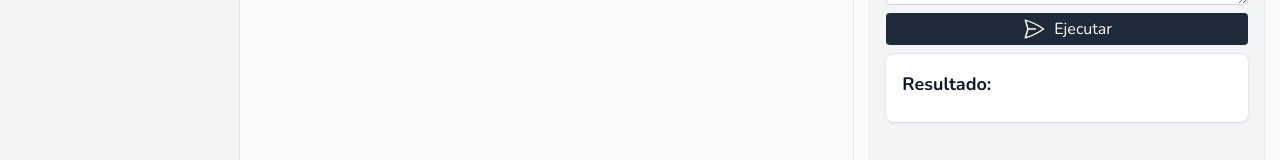
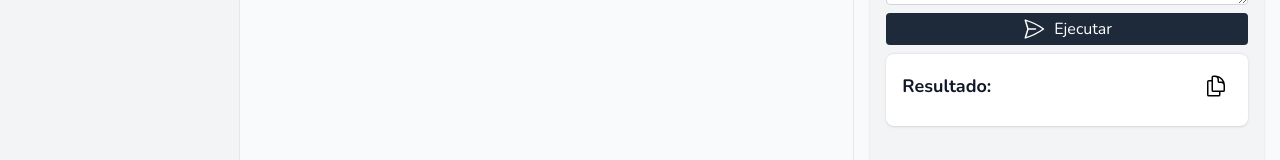
Before and after one commit to jgrana2/ContextoNote, a SvelteKit app: page / in a window 1280 px wide. Shown: the part 610-770 px from the top of the page. Built offline with nearby package versions, Linux system fonts and the light colour scheme.

Commit message:
Improve markdown rendering

```diff
--- a/package.json
+++ b/package.json
@@ -22,6 +22,7 @@
 	},
 	"dependencies": {
 		"@tailwindcss/vite": "^4.1.8",
+		"marked": "^15.0.12",
 		"tailwindcss": "^4.1.8",
 		"together-ai": "^0.16.0"
 	}
--- a/src/app.css
+++ b/src/app.css
@@ -1,6 +1,27 @@
+@import url('https://fonts.googleapis.com/css2?family=Nunito:ital,wght@0,200..1000;1,200..1000&display=swap');
 @import "tailwindcss";
-@import url('https://fonts.googleapis.com/css2?family=Nunito:ital,wght@0,200..1000;1,200..1000&display=swap');
 
 html {
   font-family: 'Nunito', sans-serif;
 }
+
+/* Markdown result panel global styles */
+.markdown-result p {
+    margin: 0 0 0.5rem 0;
+}
+.markdown-result h2,
+.markdown-result h3,
+.markdown-result h4,
+.markdown-result h5,
+.markdown-result h6 {
+    margin: 1rem 0 0.5rem 0;
+}
+.markdown-result ul,
+.markdown-result ol {
+    margin: 0 0 0.5rem 0;
+    list-style-position: inside;
+    list-style-type: decimal !important;
+}
+.markdown-result li {
+    margin-bottom: 0.25rem;
+}
--- a/src/routes/+page.svelte
+++ b/src/routes/+page.svelte
@@ -1,5 +1,6 @@
 <script lang="ts">
     import { onMount } from "svelte";
+    import { marked } from "marked";
 
     // Estado de notas usando localStorage
     let notes = [];
@@ -253,7 +254,27 @@
 
         return accumulated;
     }
+
+    function renderMarkdown(md: string): string {
+        // Renderizar Markdown sin convertir saltos de línea simples en <br>
+        marked.setOptions({ breaks: false, gfm: true });
+        return marked(md);
+    }
+
+    function copyToClipboard() {
+        if (llmResult) {
+            navigator.clipboard
+                .writeText(llmResult)
+                .then(() => {
+                    alert("Resultado copiado al portapapeles");
+                })
+                .catch((err) => {
+                    console.error("Error copiando al portapapeles:", err);
+                });
+        }
+    }
 </script>
+
 
 <!-- Modal para crear nueva nota -->
 {#if showNoteModal}
@@ -607,21 +628,35 @@
                 <div
                     class="border-t border-gray-200 bg-white p-4 rounded-lg shadow overflow-y-auto"
                 >
-                    <h2 class="text-lg font-bold mb-2 text-gray-900">
-                        Resultado:
-                    </h2>
-                    <div class="whitespace-pre-wrap text-gray-800 text-sm">
-                        {llmResult}
+                    <div class="flex items-center justify-between mb-2">
+                        <h2 class="text-lg font-bold text-gray-900">
+                            Resultado:
+                        </h2>
+                        <button
+                            class="p-1 hover:bg-gray-200 rounded"
+                            on:click={copyToClipboard}
+                        >
+                            <svg
+                                xmlns="http://www.w3.org/2000/svg"
+                                fill="none"
+                                viewBox="0 0 24 24"
+                                stroke-width="1.5"
+                                stroke="currentColor"
+                                class="size-6"
+                            >
+                                <path
+                                    stroke-linecap="round"
+                                    stroke-linejoin="round"
+                                    d="M15.75 17.25v3.375c0 .621-.504 1.125-1.125 1.125h-9.75a1.125 1.125 0 0 1-1.125-1.125V7.875c0-.621.504-1.125 1.125-1.125H6.75a9.06 9.06 0 0 1 1.5.124m7.5 10.376h3.375c.621 0 1.125-.504 1.125-1.125V11.25c0-4.46-3.243-8.161-7.5-8.876a9.06 9.06 0 0 0-1.5-.124H9.375c-.621 0-1.125.504-1.125 1.125v3.5m7.5 10.375H9.375a1.125 1.125 0 0 1-1.125-1.125v-9.25m12 6.625v-1.875a3.375 3.375 0 0 0-3.375-3.375h-1.5a1.125 1.125 0 0 1-1.125-1.125v-1.5a3.375 3.375 0 0 0-3.375-3.375H9.75"
+                                />
+                            </svg>
+                        </button>
+                    </div>
+                    <div class="text-gray-800 text-sm markdown-result">
+                        {@html renderMarkdown(llmResult)}
                     </div>
                 </div>
             </section>
         </aside>
     </div>
 </div>
-
-<style global>
-    @import url("https://fonts.googleapis.com/css2?family=Nunito:ital,wght@0,200..1000;1,200..1000&display=swap");
-    html {
-        font-family: "Nunito", sans-serif;
-    }
-</style>
```
Also changed, not shown: 1 other file (tests, documents, lock files or other folders).
